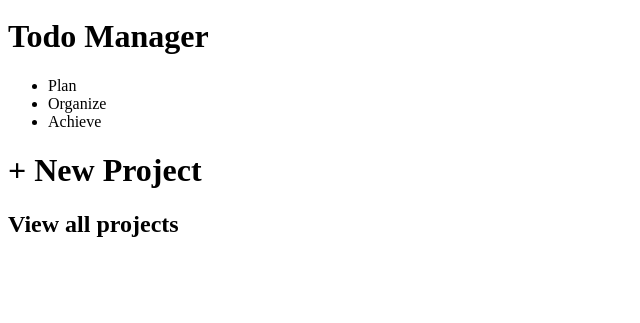
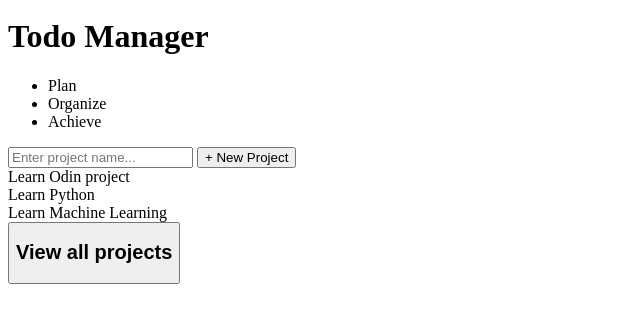
Before and after one commit to basnet194dipak/Project-Todo-List, a website built with webpack: page src/template.html in a window 1280 px wide. Shown: the part 29-352 px from the top of the page, without its empty margins (0-640 px from the left). Built offline with nearby package versions, Linux system fonts and the light colour scheme.

Commit message:
view default projects

```diff
--- a/src/index.js
+++ b/src/index.js
@@ -1,41 +1,34 @@
-import { Project } from "./project";
-import { Project_list } from "./project_list";
+import {add_projects, delete_projects, add_todo, delete_todo, project_list} from "./util.js"
 
-let project_list = new Project_list();
+// three default projects
+add_projects("Learn Odin project")
+add_projects("Learn Python")
+add_projects("Learn Machine Learning")
 
-// add project to project_list
-function add_projects(project_name) {
-  let project = new Project(project_name);
-  project_list.add_project(project);
-}
+console.log(project_list)
 
-function delete_projects(project_idx) {
-  project_list.delete_project(project_idx);
-}
+const form = document.getElementById("project-form");
 
-// add todo to project
-function add_todo(
-  project_idx,
-  title,
-  description,
-  dueDate,
-  priority,
-  notes,
-  checklist,
-) {
-  // access the project and add todo
-  project_list.project_list[project_idx].add_todo(
-    title,
-    description,
-    dueDate,
-    priority,
-    notes,
-    checklist,
-  );
-}
+form.addEventListener("submit", function (event) {
+    event.preventDefault();
 
-// delete todo to project
+    const projectName = document.getElementById("project-name").value;
 
-function delete_todo(project_idx, todo_idx) {
-  project_list.project_list[project_idx].delete_todo((id = todo_idx));
-}
+    console.log(projectName);
+
+    // adding project to the project list
+    add_projects(projectName)
+});
+
+// display the project list
+let available_projects = document.querySelector("#available_projects")
+document.addEventListener("DOMContentLoaded",()=>{
+  for (let i = 0; i<project_list.project_list.length; i++)
+  {
+    let hello = document.createElement("div")
+    console.log(i)
+    let project = project_list.project_list[i]
+    hello.innerText = `${project.name}`
+    available_projects.appendChild(hello)
+  }
+})
--- a/src/template.html
+++ b/src/template.html
@@ -26,7 +26,21 @@
                 </div>
             </div>
             <div id="create_project">
-                <h1> + New Project</h1>
+                <form  id="project-form" action="" method="POST">
+                    <label for="project-name"></label>
+                    <input
+                        type="text"
+                        name="project_name"
+                        id="project-name"
+                        placeholder="Enter project name..."
+                        required
+                    >
+
+                    <button type="submit">
+                        + New Project
+                    </button>
+                </form>
+
             </div>
         </div>
 
@@ -35,7 +49,12 @@
         </div>
 
         <div id="view_all_projects">
-           <h2> View all projects</h2>
+            <div id="available_projects">
+
+            </div>
+           <button>
+                <h2> View all projects</h2>
+           </button>
         </div>
     </div>
     <div id="right">
--- /dev/null
+++ b/src/util.js
@@ -0,0 +1,44 @@
+import { Project } from "./project";
+import { Project_list } from "./project_list";
+
+let project_list = new Project_list();
+
+// add project to project_list
+function add_projects(project_name) {
+  let project = new Project(project_name);
+  project_list.add_project(project);
+}
+
+function delete_projects(project_idx) {
+  project_list.delete_project(project_idx);
+}
+
+// add todo to project
+function add_todo(
+  project_idx,
+  title,
+  description,
+  dueDate,
+  priority,
+  notes,
+  checklist,
+) {
+  // access the project and add todo
+  project_list.project_list[project_idx].add_todo(
+    title,
+    description,
+    dueDate,
+    priority,
+    notes,
+    checklist,
+  );
+}
+
+// delete todo to project
+
+function delete_todo(project_idx, todo_idx) {
+  project_list.project_list[project_idx].delete_todo((id = todo_idx));
+}
+
+
+export {add_projects, delete_projects, add_todo, delete_todo,project_list}
```
